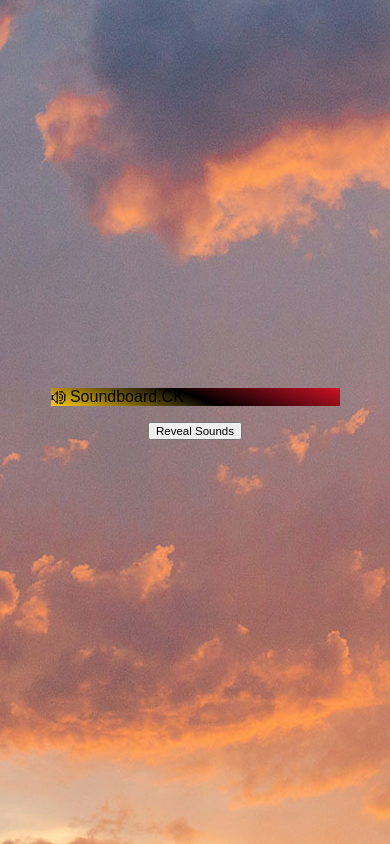
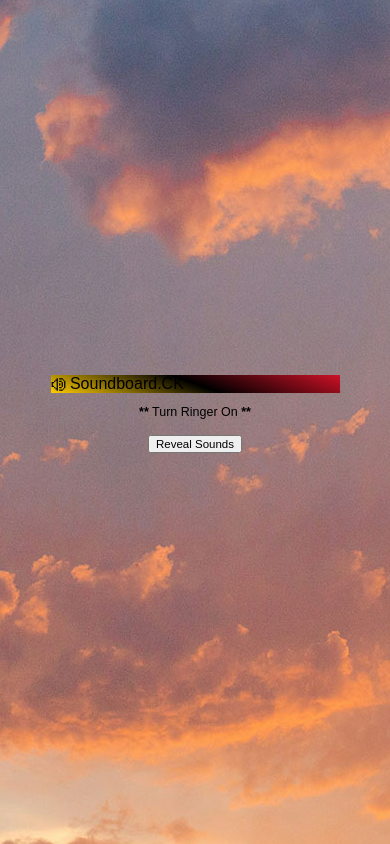
Before and after one commit to contreau/soundboard.ck, a website built with Vite: page index.html in a window 390 px wide. Built offline with nearby package versions, Linux system fonts and the light colour scheme; files whose address does not match are found by name.

Commit message:
improvements

```diff
--- a/index.html
+++ b/index.html
@@ -68,7 +68,11 @@
         color: #000;
       }
 
-      button#unlock-sounds {
+      p#ringer-message {
+        font-size: 12.5px;
+      }
+
+      div#unlock-container {
         display: none;
       }
 
@@ -169,6 +173,10 @@
           display: none;
         }
 
+        div#unlock-container {
+          display: block;
+        }
+
         button#unlock-sounds {
           display: block;
           margin-inline: auto;
@@ -192,7 +200,12 @@
             Soundboard.CK
           </div>
         </div>
-        <button id="unlock-sounds">Reveal Sounds</button>
+        <div id="unlock-container">
+          <p style="text-align: center" id="ringer-message">
+            <strong>**</strong> Turn Ringer On <strong>**</strong>
+          </p>
+          <button id="unlock-sounds">Reveal Sounds</button>
+        </div>
         <div class="window-body mobile-hidden">
           <ul id="button-grid">
             <li>
--- a/src/index.ts
+++ b/src/index.ts
@@ -27,8 +27,9 @@ interface AudioState {
   const audioBuffer = await getRevealAudio(audioCtx);
 
   // Configures click handler
+  const unlockContainer = document.querySelector("div#unlock-container")!;
   const unlockBTN = document.querySelector("#unlock-sounds")!;
-  unlockBTN.addEventListener("click", async (e) => {
+  unlockBTN.addEventListener("click", async () => {
     if (audioCtx.state === "suspended") await audioCtx.resume();
     const sourceNode = audioCtx.createBufferSource();
     sourceNode.buffer = audioBuffer;
@@ -37,7 +38,7 @@ interface AudioState {
     // Reveal Soundboard
     const hiddenSounds = document.querySelector("div.mobile-hidden")!;
     hiddenSounds.classList.remove("mobile-hidden");
-    unlockBTN.remove();
+    unlockContainer.remove();
     // Cleanup
     sourceNode.onended = async () => {
       await audioCtx.close();
@@ -97,6 +98,7 @@ function onSoundButtonClick(audioState: AudioState, sound: SoundDetails) {
   if (!newSource) return;
 
   newSource.onended = () => {
+    newSource.disconnect();
     audioState.references = audioState.references.filter((r) => r !== newSource);
     if (audioState.current === newSource) {
       audioState.current = undefined;
```
